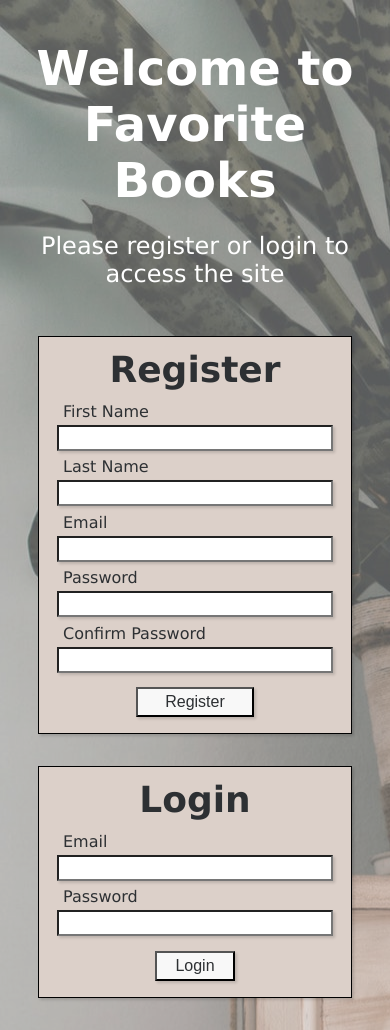
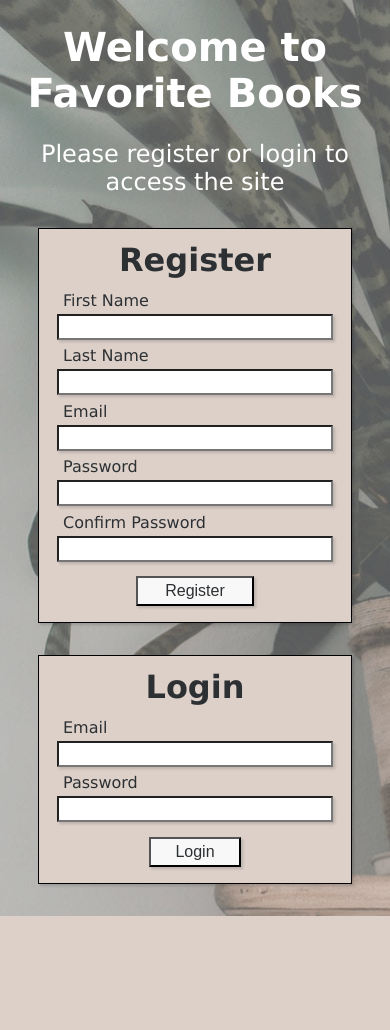
Before and after one commit to Lstedmanfalls/Favorite_Books, a Django app: page / in a window 390 px wide. After the commit the page ends 916 px from the top, so only its background shows below. Run offline with Django 3.2, Linux system fonts and the light colour scheme.

Commit message:
Added responsive breakpoints

```diff
--- a/login_registration_app/static/login_style.css
+++ b/login_registration_app/static/login_style.css
@@ -1,18 +1,28 @@
+/*Mobile responsiveness breakpoints:
+    Mobile (< 480px)
+    Tablet (480px to 768px)
+    PC (>= 769) */
+
 *{
     margin:0;
     padding:0;
 }
 
-    /* Small (smaller than 640px)
-Medium (641px to 1007px)
-Large (1008px and larger) */
+html{
+    font-family:Verdana, Tahoma, sans-serif;
+}
 
 html{
     font-size:10px;
-    font-family:Verdana, Tahoma, sans-serif;
 }
 
-@media only screen and (max-width:640px){
+@media only screen and (max-width:768px){
+html{
+    font-size:8px;
+}
+}
+
+@media only screen and (max-width:480px){
     html{
         font-size:8px;
 }
@@ -23,34 +33,50 @@ html{
     min-height:100vh;
 }
 
-#container::after {
-    content: "";
-    background-image: url("books.jpg");
-    opacity: .7;
-    top: 0;
-    left: 0;
-    bottom: 0;
-    right: 0;
-    position: absolute;
-    z-index: -1;
+#container::after{
+    content:"";
+    background-image:url("books.jpg");
+    opacity:.7;
+    top:0;
+    left:0;
+    bottom:0;
+    right:0;
+    position:absolute;
+    z-index:-1;
 }
 
 header{
     display:flex;
-    flex-direction: column;
-    align-items: center;
+    flex-direction:column;
+    align-items:center;
     color:white;
 }
 
-p {
+p{
     font-size:3rem;
+    text-align:center;
+}
+
+p{
     padding:3rem 0 6rem 0;
-    text-align: center;
 }
+
+@media only screen and (max-width:768px){
+p{
+    padding:3rem 1rem 4rem 1rem;
+}
+}
+
+@media only screen and (max-width:480px){
+p{
+    padding:3rem 1rem 4rem 1rem;
+}
+}
+
 h1{
-    padding-top:12rem;
+    padding-top:8rem;
     font-size:6rem;
-    text-align: center;
+    text-align:center;
 }
 
 @media only screen and (max-width:768px){
@@ -59,55 +85,62 @@ h1{
 }
 }
 
-@media only screen and (max-width:640px){
+@media only screen and (max-width:480px){
 h1{
-        padding-top:5rem;
+    font-size:5rem;
+    padding-top:3rem;
 }
 }
 
 #wrapper{
-    display: flex;
-    justify-content: center;
+    display:flex;
+    justify-content:center;
 }
 
-@media only screen and (max-width:640px){
+@media only screen and (max-width:480px){
 #wrapper{
-    flex-direction: column;
-    align-items: center;
+    flex-direction:column;
+    align-items:center;
 }
 }
 
 #wrapper div{
     background-color:#dcd0c9;
-    width:15%;
+    width:25%;
     margin:0 7rem;
     border:.2rem solid black;
-    box-shadow: rgba(0, 0, 0, 0.15) 1.95px 1.95px 2.6px;;
+    box-shadow:rgba(0, 0, 0, 0.15) 1.95px 1.95px 2.6px;;
 }
 
-@media only screen and (max-width:640px){
+@media only screen and (max-width:768px){
 #wrapper div{
-    width: 80%;
+    width:40%;
+}
+}
+
+@media only screen and (max-width:480px){
+#wrapper div {
+    width:80%;
     margin-bottom:4rem;
 }
 }
 
 .messages{
-    text-align: center;
+    text-align:center;
     color:red;
 }
 
 h2{
-    text-align: center;
-    font-size:4.5rem;
+    text-align:center;
+    font-size:4rem;
     padding:1.5rem;
     color:#2D3033;
 }
 
 form{
-    display: flex;
-    flex-direction: column;
-    padding: 0 3rem 2rem 3rem;
+    display:flex;
+    flex-direction:column;
+    padding:0 3rem 2rem 3rem;
 }
 
 #login{
@@ -121,41 +154,53 @@ label{
 }
 
 input{
-    align-self: center;
+    align-self:center;
     margin-bottom:.8rem;
     font-size:1.5rem;
     width:100%;
     padding:.5rem;
-    box-shadow: rgba(0, 0, 0, 0.15) 1.95px 1.95px 2.6px;
+    box-shadow:rgba(0, 0, 0, 0.15) 1.95px 1.95px 2.6px;
 }
 
 input:-webkit-autofill,
 input:-webkit-autofill:hover,
 input:-webkit-autofill:focus,
 input:-webkit-autofill:active{
-    -webkit-box-shadow: 0 0 0 30px white inset;
+    -webkit-box-shadow:0 0 0 30px white inset;
 }
 
-input:-webkit-autofill::first-line {
-    font-size: 1.5rem;
+input:-webkit-autofill::first-line{
+    font-size:1.5rem;
 }
 
 button{
     padding:.5rem 1rem;
-    width:45%;
+    width:50%;
     font-size:2rem;
     align-self:center;
     margin-top:1rem;
-    box-shadow: rgba(0, 0, 0, 0.15) 1.95px 1.95px 2.6px;
+    box-shadow:rgba(0, 0, 0, 0.15) 1.95px 1.95px 2.6px;
     color:#2D3033;
-    background-color: #F8F8F8;
+    background-color:#F8F8F8;
+}
+
+@media only screen and (max-width:480px){
+    button{
+    width:45%;
+}
 }
 
 button:hover{
-    cursor: pointer;
-    background-color: #E0E0E0;
+    cursor:pointer;
+    background-color:#E0E0E0;
 }
 
 #login button{
-    width:30%;
+    width:35%;
 }
+
+@media only screen and (min-width:769px){
+#login button{
+    width:40%;
+}
+}
```
Also changed, not shown: login_screenshot_mobile.JPG (added), login_screenshot_pc.JPG (added). Lines whose indentation alone changed are shown as unchanged.
